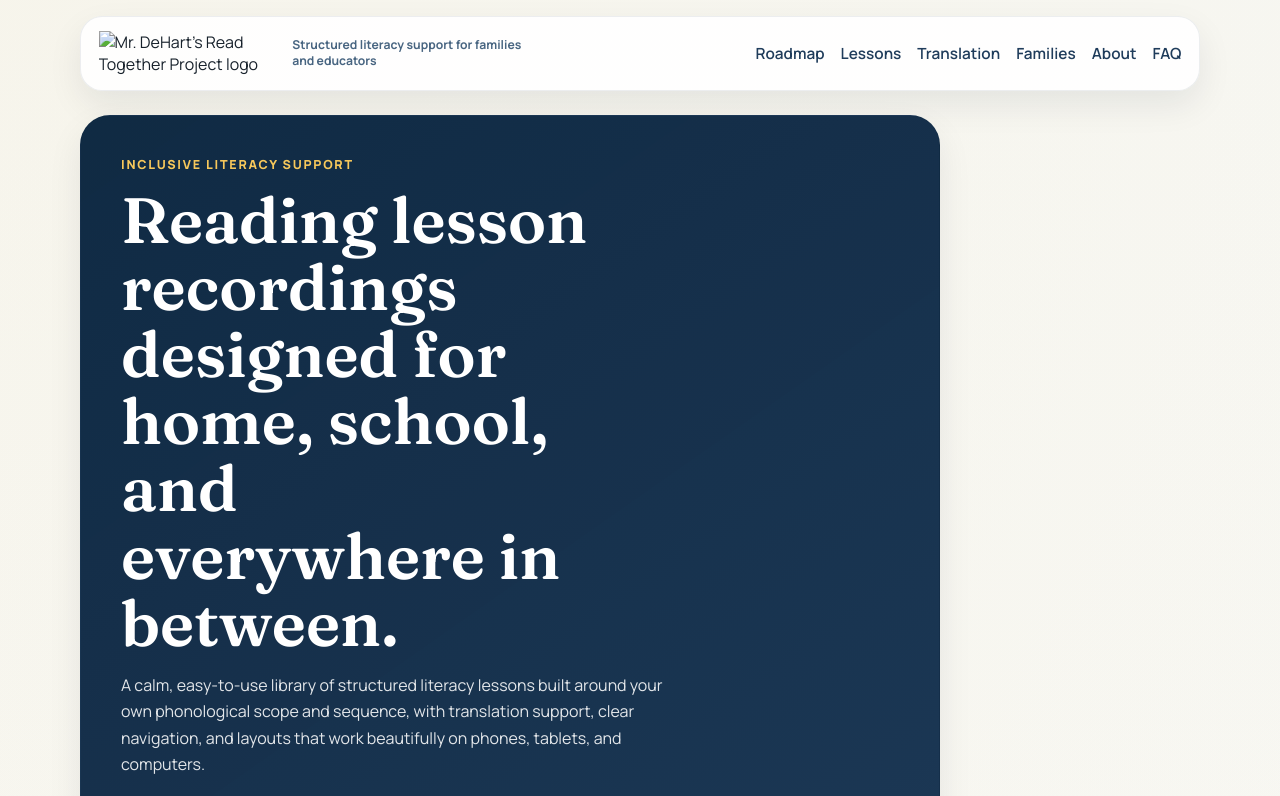
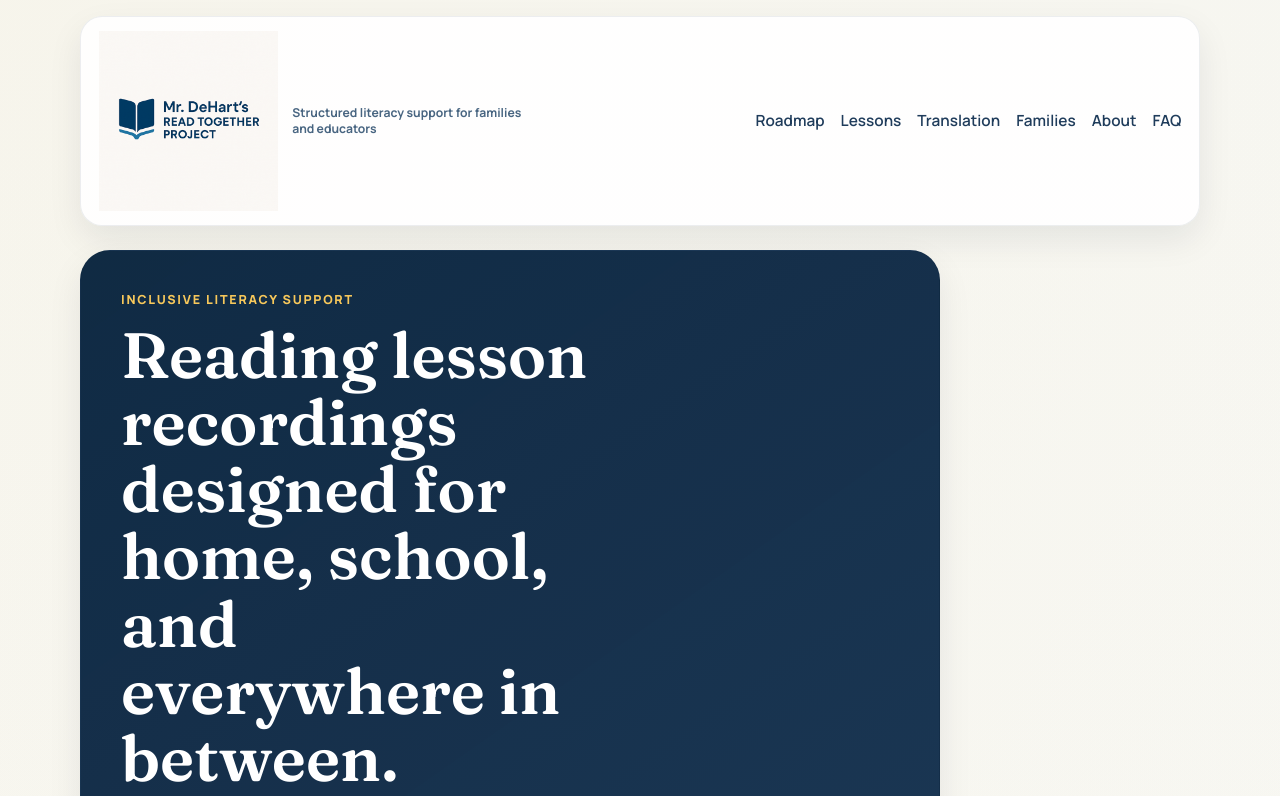
Before and after one commit to sdehart03/readtogetherproject, a plain HTML site: page index.html in a window 1280 px wide. Shown: the top 796 px of the page. Drawn offline with Linux system fonts and the light colour scheme.

Commit message:
Update index.html

```diff
--- a/index.html
+++ b/index.html
@@ -12,18 +12,18 @@
     <meta property="og:title" content="Mr. DeHart's Read Together Project" />
     <meta
       property="og:description"
-      content="Structured literacy lesson recordings and family-friendly reading support."
+      content="Structured literacy lessons and family-friendly reading support."
     />
     <meta property="og:type" content="website" />
-    <meta property="og:image" content="assets/logo.png" />
+    <meta property="og:image" content="logo.png" />
     <meta name="twitter:card" content="summary_large_image" />
     <meta name="twitter:title" content="Mr. DeHart's Read Together Project" />
     <meta
       name="twitter:description"
       content="Structured literacy lesson recordings and family-friendly reading support."
     />
-    <meta name="twitter:image" content="assets/logo.png" />
-    <link rel="icon" type="image/png" href="assets/logo.png" />
+    <meta name="twitter:image" content="logo.png" />
+    <link rel="icon" type="image/png" href="logo.png" />
     <link rel="preconnect" href="https://fonts.googleapis.com" />
     <link rel="preconnect" href="https://fonts.gstatic.com" crossorigin />
     <link
@@ -38,7 +38,7 @@
         <a class="brand" href="#home" aria-label="Mr. DeHart's Read Together Project home">
           <img
             class="brand-logo"
-            src="assets/logo.png"
+            src="logo.png"
             alt="Mr. DeHart's Read Together Project logo"
           />
           <span class="brand-copy">
```
